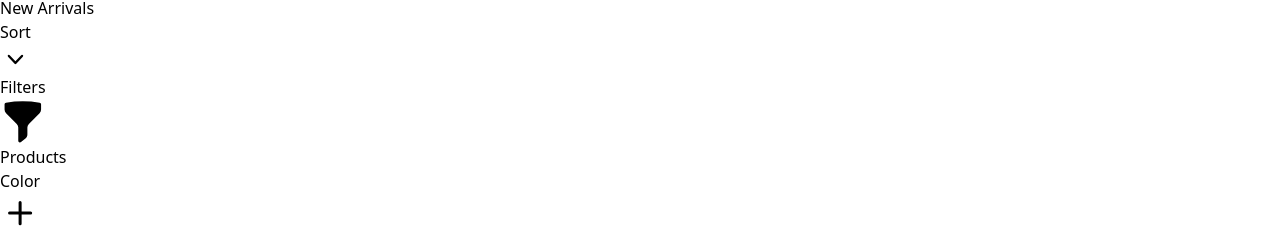
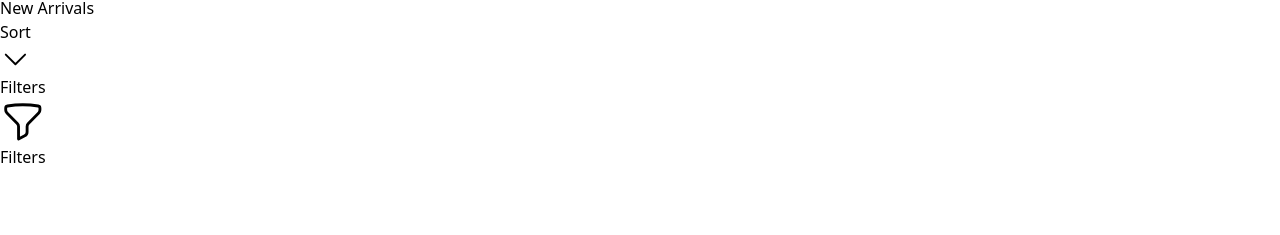
Before and after one commit to iam-riyaz/mart-ez, a React (Vite) app in the folder frontend/: page / in a window 1280 px wide. Shown: the part 3313-3548 px from the top of the page. Built offline with nearby package versions, Linux system fonts and the light colour scheme.

Commit message:
product list page sort and filter UI created and more

```diff
--- a/frontend/src/customer/components/Product/ProductCard.jsx
+++ b/frontend/src/customer/components/Product/ProductCard.jsx
@@ -20,8 +20,8 @@ const ProductCard = ({data}) => {
         <div class="mt-4 px-5 pb-5 hover:-translate-y-2 duration-700 ">
           <a href="#">
             <h5 className="text-sm font-semibold text-gray-400">{data.brand}</h5>
-            <div className="h-14 w-48">
-            <h5 class="text-md font-semibold tracking-tight text-slate-900">
+            <div className="h-14 w-full">
+            <h5 class="text-md font-semibold tracking-tight text-slate-900 leading-tight">
               {data.title}
             </h5>
             </div>
--- a/frontend/src/customer/components/Product/ProductList.jsx
+++ b/frontend/src/customer/components/Product/ProductList.jsx
@@ -7,7 +7,7 @@ import {
   MinusIcon,
   PlusIcon,
   Squares2X2Icon,
-} from "@heroicons/react/20/solid";
+} from "@heroicons/react/24/outline";
 import ProductCard from "./ProductCard";
 import { mens_kurta } from "../../../data/mens_kurta";
 
@@ -315,14 +315,18 @@ export default function ProductList() {
             </div>
           </div>
 
-          <section aria-labelledby="products-heading" className="pb-24 pt-6">
-            <h2 id="products-heading" className="sr-only">
-              Products
-            </h2>
+          <section  className="pb-24 pt-6">
+
 
             <div className="grid grid-cols-1 gap-x-8 gap-y-10 lg:grid-cols-5 ">
               {/* Filters */}
               <form className="hidden lg:block">
+              <div className="flex justify-between items-center ">
+            <h2 id="products-heading" className="text-xl font-semibold  ">
+              Filters
+            </h2>
+            <FunnelIcon className="h-5 w-5"/>
+            </div>
                 {filters.map((section) => (
                   <Disclosure
                     as="div"
```
